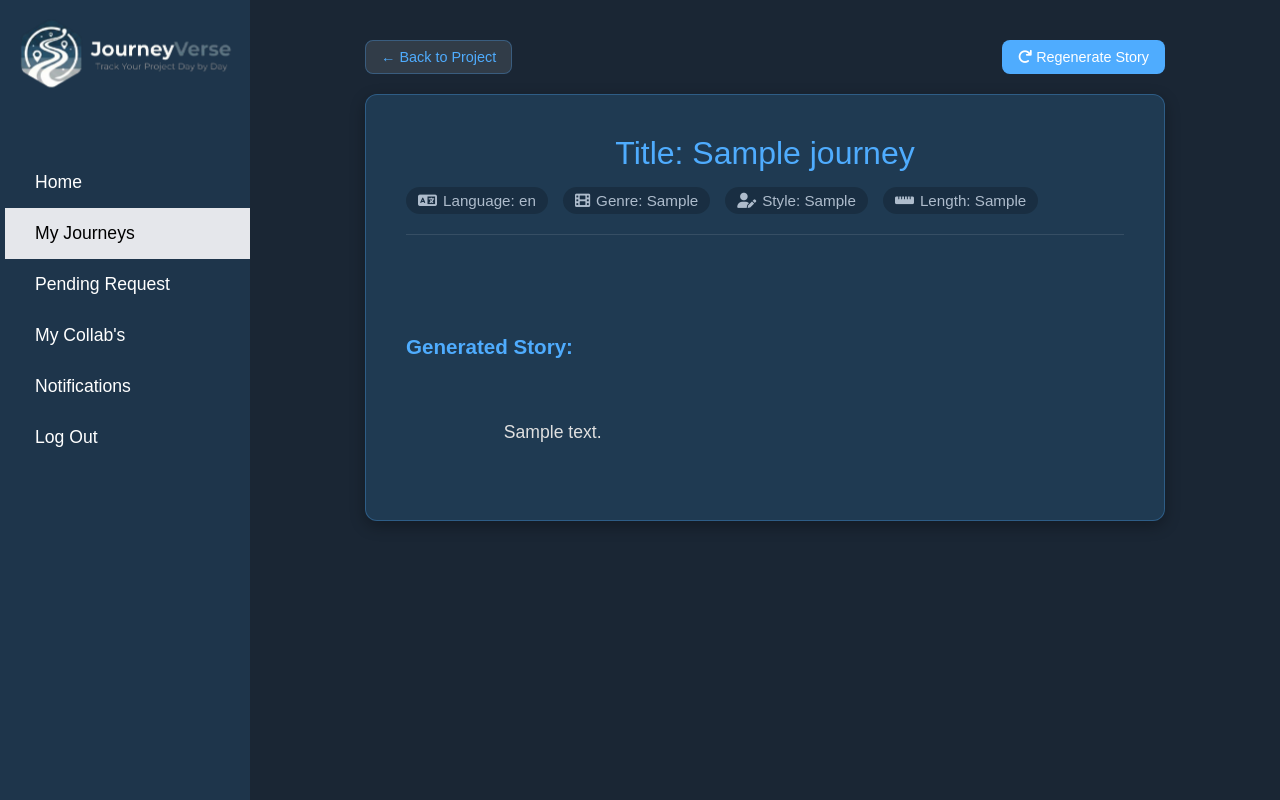
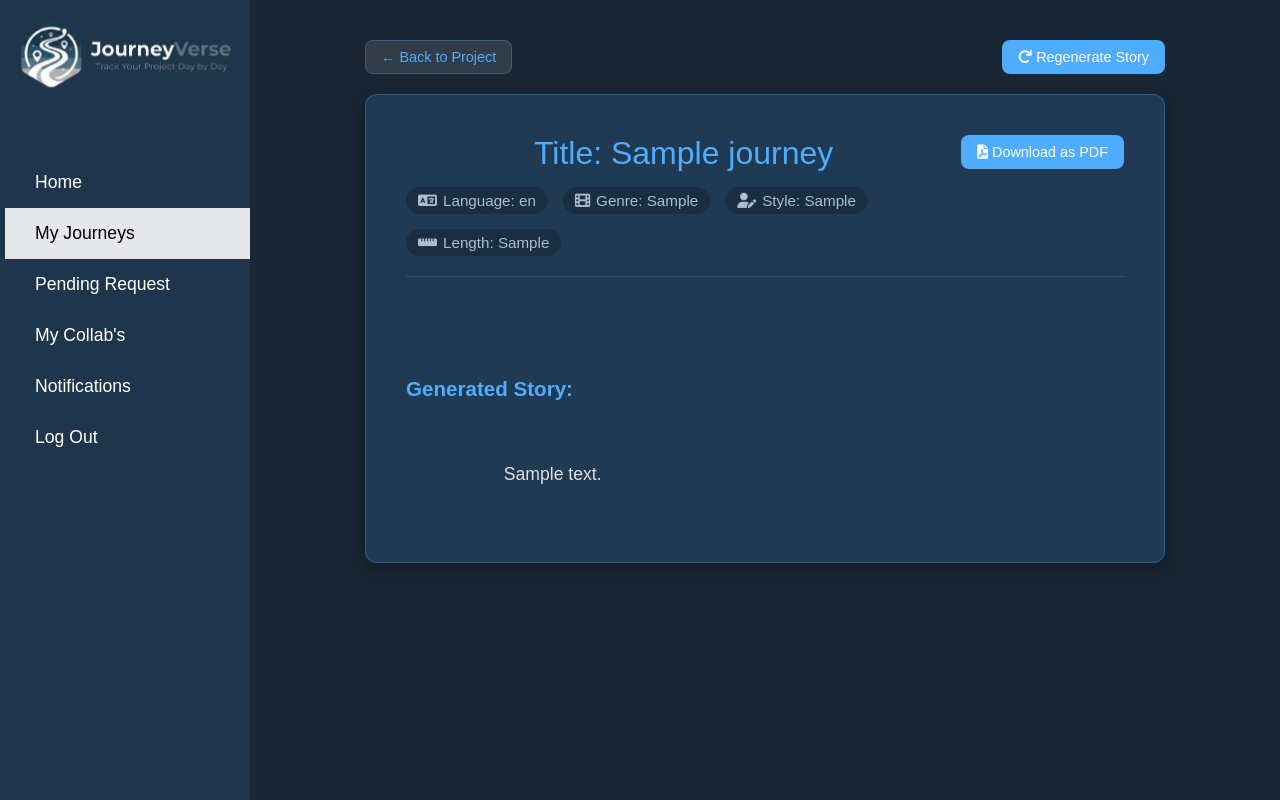
Before and after one commit to iamraman07/Journeyverse, a Flask app: page /story/1 in a window 1280 px wide. Run offline with Flask 3, Linux system fonts and the light colour scheme; the visitor is signed in with stand-in values (Sample User, id 1); tables that the repository leaves empty hold one stand-in row (values such as "Sample post").

Commit message:
Added download PDF button and improvements

```diff
--- a/app.py
+++ b/app.py
@@ -1,9 +1,15 @@
-from flask import Flask, render_template, redirect, url_for, flash, session, request, jsonify
+from flask import Flask, render_template, redirect, url_for, flash, session, request, jsonify, make_response
 from flask_bcrypt import Bcrypt
 from config import Config
 from models import db, User, Project, JourneyDay, ProjectRequest, ProjectLike, ProjectComment, MyJourney, MyJourneyDay, MyJourneyLike, MyJourneyComment, MyCollab, MyCollabDay, MyCollabLike, MyCollabComment, MyJourneyRequest, Notification, GeneratedStory
 import os
+import io
 from google import genai
+from reportlab.lib.pagesizes import letter
+from reportlab.platypus import SimpleDocTemplate, Paragraph, Spacer
+from reportlab.lib.styles import getSampleStyleSheet, ParagraphStyle
+from reportlab.lib.enums import TA_JUSTIFY, TA_LEFT, TA_CENTER
+
 
 if os.path.exists('.env'):
     with open('.env') as f:
@@ -886,6 +892,54 @@ def view_story(project_id):
 
     return render_template('story.html', journey=journey, story=story)
 
+@app.route('/download_story_pdf/<int:story_id>')
+def download_story_pdf(story_id):
+    if 'user_id' not in session:
+        return redirect(url_for('login'))
+
+    story = GeneratedStory.query.get_or_404(story_id)
+    journey = MyJourney.query.get(story.project_id)
+
+    # Permission Check (Matching view_story access if strict, though view_story doesn't strictly check admin here. Assuming if they can view it they can download it)
+
+    buffer = io.BytesIO()
+    doc = SimpleDocTemplate(buffer, pagesize=letter, rightMargin=72, leftMargin=72, topMargin=72, bottomMargin=18)
+
+    styles = getSampleStyleSheet()
+    styles.add(ParagraphStyle(name='Justify', alignment=TA_JUSTIFY))
+    styles.add(ParagraphStyle(name='CenterTitle', alignment=TA_CENTER, fontSize=18, spaceAfter=20, fontName='Helvetica-Bold'))
+
+    StoryElements = []
+
+    # Title
+    StoryElements.append(Paragraph(f"Project Title: {journey.project_name}", styles['CenterTitle']))
+
+    # Metadata
+    meta_style = styles['Normal']
+    StoryElements.append(Paragraph(f"<b>Language:</b> {story.language}", meta_style))
+    StoryElements.append(Paragraph(f"<b>Genre:</b> {story.genre}", meta_style))
+    StoryElements.append(Paragraph(f"<b>Narration Style:</b> {story.narration_style}", meta_style))
+    StoryElements.append(Paragraph(f"<b>Story Length:</b> {story.story_length}", meta_style))
+    StoryElements.append(Spacer(1, 20))
+
+    # Story Content
+    # We replace newlines with HTML breaks so ReportLab renders them as new lines
+    story_text_html = story.story_text.replace('\n', '<br />')
+    StoryElements.append(Paragraph(story_text_html, styles['Justify']))
+
+    doc.build(StoryElements)
+
+    buffer.seek(0)
+    pdf_out = buffer.getvalue()
+    buffer.close()
+
+    response = make_response(pdf_out)
+    response.headers['Content-Type'] = 'application/pdf'
+    # Use project name in filename, sanitize a bit just in case
+    safe_filename = "".join([c for c in journey.project_name if c.isalpha() or c.isdigit() or c==' ']).rstrip()
+    response.headers['Content-Disposition'] = f'attachment; filename="Story_{safe_filename}.pdf"'
+    return response
+
 # --- Social Routes ---
 
 @app.route('/like_project/<int:project_id>')
--- a/models.py
+++ b/models.py
@@ -9,6 +9,7 @@ class User(db.Model):
     name = db.Column(db.String(100), nullable=False)
     email = db.Column(db.String(120), unique=True, nullable=False)
     password = db.Column(db.String(255), nullable=False)
+    gender = db.Column(db.String(20), nullable=True)
 
     def __repr__(self):
         return f"<User {self.email}>"
--- a/templates/story.html
+++ b/templates/story.html
@@ -145,16 +145,21 @@
             </div>
 
             <div class="story-container">
-                <div class="story-header">
-                    <h2>Title: {{ journey.project_name }}</h2>
-                    <div class="story-meta">
-                        <span class="meta-item"><i class="fas fa-language"></i> Language: {{ story.language }}</span>
+                <div class="story-header" style="display: flex; justify-content: space-between; align-items: flex-start;">
+                    <div>
+                        <h2>Title: {{ journey.project_name }}</h2>
+                        <div class="story-meta">
+                            <span class="meta-item"><i class="fas fa-language"></i> Language: {{ story.language }}</span>
                         <span class="meta-item"><i class="fas fa-film"></i> Genre: {{ story.genre }}</span>
                         <span class="meta-item"><i class="fas fa-user-edit"></i> Style: {{ story.narration_style
                             }}</span>
-                        <span class="meta-item"><i class="fas fa-ruler-horizontal"></i> Length: {{ story.story_length
-                            }}</span>
+                            <span class="meta-item"><i class="fas fa-ruler-horizontal"></i> Length: {{ story.story_length
+                                }}</span>
+                        </div>
                     </div>
+                    <a href="{{ url_for('download_story_pdf', story_id=story.id) }}" class="action-btn primary" style="white-space: nowrap;">
+                        <i class="fas fa-file-pdf"></i> Download as PDF
+                    </a>
                 </div>
 
                 <div class="story-content">
```
Also changed, not shown: migrate_gender.py (added, +10 -0 lines), 1 other file.
